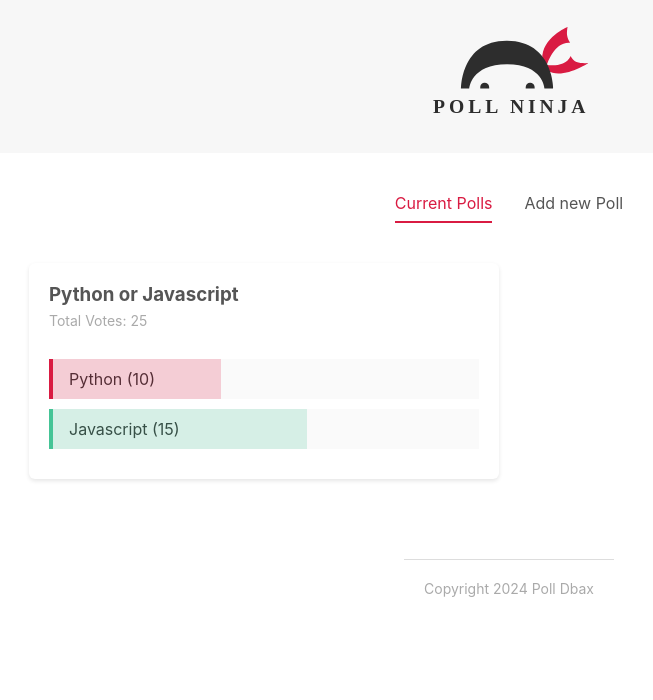
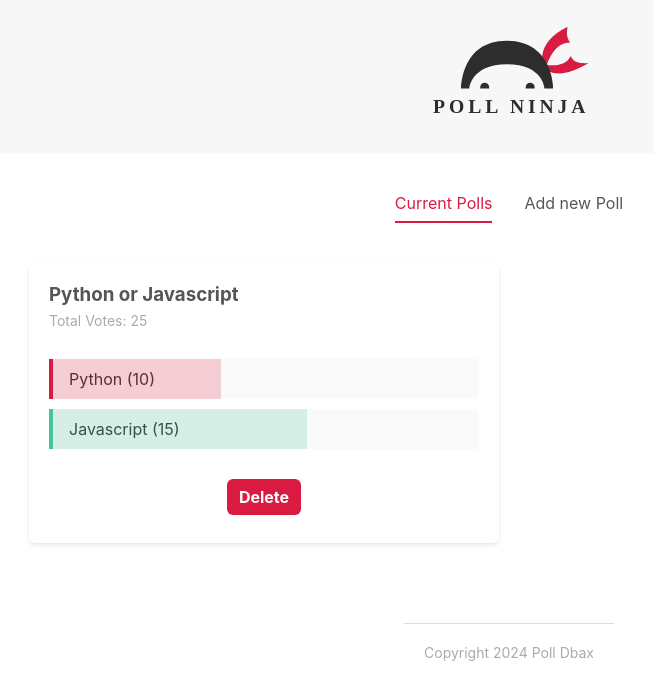
Before and after one commit to diremu/svelte, a Svelte app in the folder Polls/: page / in a window 1280 px wide. Shown: the top 700 px of the page, without its empty margins (131-784 px from the left). Built offline with nearby package versions, Linux system fonts and the light colour scheme.

Commit message:
adding a delete function to the polls

```diff
--- a/Polls/src/components/PollDetails.svelte
+++ b/Polls/src/components/PollDetails.svelte
@@ -1,6 +1,7 @@
 <script>
   import Card from "../shared/Card.svelte";
   import PollStore from "../stores/PollStore";
+  import Button from '../shared/Button.svelte'
   export let poll;
 
 //   const dispatch = createEventDispatcher();
@@ -23,6 +24,13 @@
        return copiedPolls;
     });
   };
+
+  //deleting a poll
+  const handleDelete = (id) => {
+    PollStore.update(currentPolls => {
+        return currentPolls.filter(poll => poll.id !== id)
+    })
+  }
 </script>
 
 <Card>
@@ -42,6 +50,9 @@
     <div class="answer" on:click={() => handleVote("b", poll.id)}>
       <div class="percent percent-b" style="width: {percentB}%"></div>
       <span>{poll.answerB} ({poll.votesB})</span>
+    </div>
+    <div class="delete">
+        <Button flat={true} on:click={()=> {handleDelete(poll.id)}}>Delete</Button>
     </div>
   </div>
 </Card>
@@ -83,4 +94,8 @@
     background: rgba(69, 196, 150, 0.2);
     border-left: 4px solid #45c496;
   }
+  .delete {
+    margin-top: 30px;
+    text-align: center;
+  }
 </style>
--- a/Polls/src/shared/Button.svelte
+++ b/Polls/src/shared/Button.svelte
@@ -4,7 +4,7 @@
     export let inverse = false;
 </script>
 <!-- this will add a class of flat if flat evals to true -->
-<button class={type} class:flat={flat} class:inverse={inverse}>
+<button class={type} class:flat={flat} class:inverse={inverse} on:click>
     <!-- slot is to pass data into a component -->
     <slot></slot>
 </button>
```
